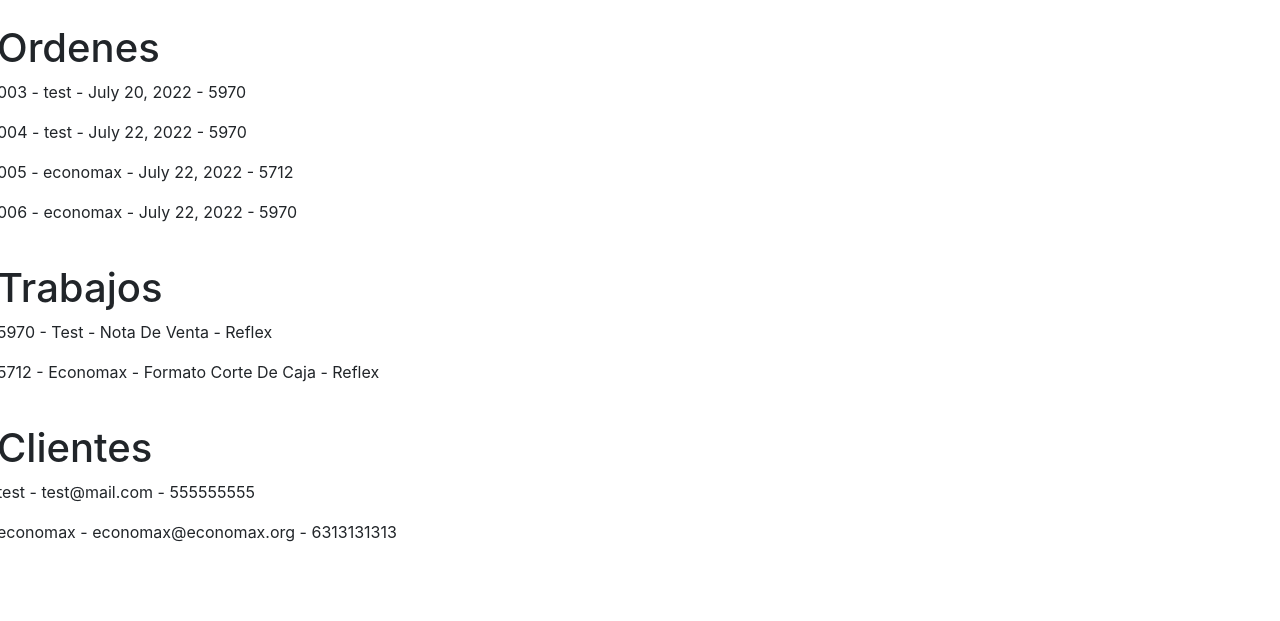
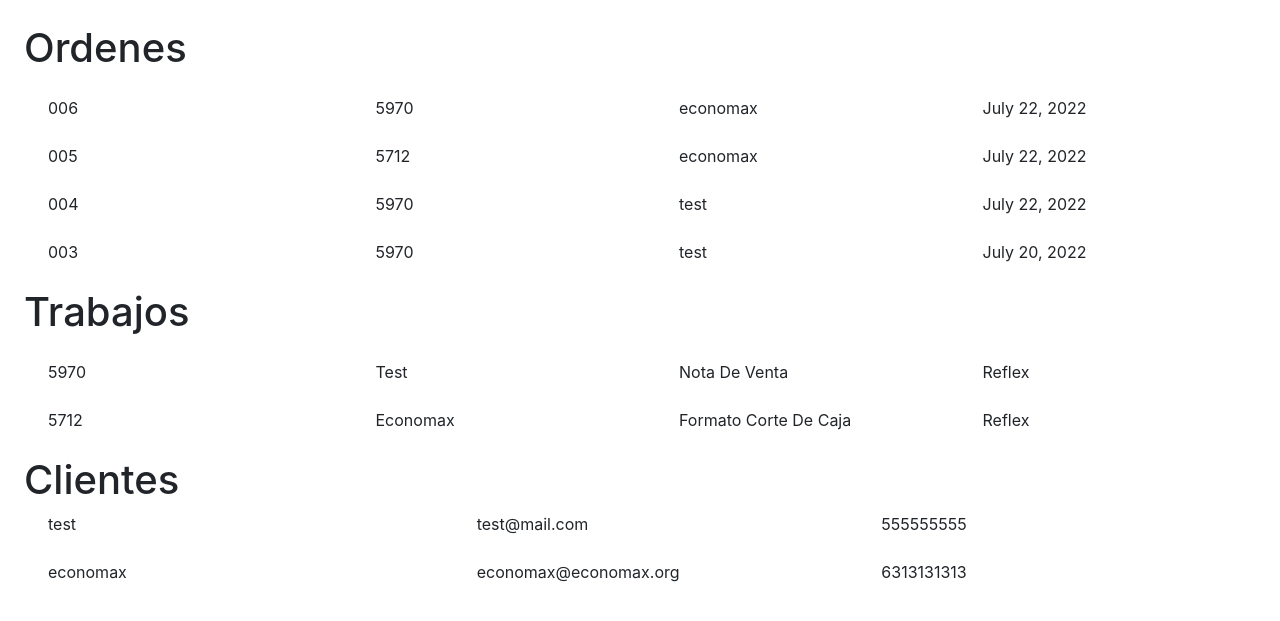
Before and after one commit to Jesusr1297/lider, a Django app: page /busqueda/ in a window 1280 px wide. Shown: the part 70-691 px from the top of the page. Run offline with Django 4.2, Linux system fonts and the light colour scheme; data comes from the database, SQL or seed files in the repository.

Commit message:
Added more structure to search with links and order

```diff
--- a/orders/views.py
+++ b/orders/views.py
@@ -64,7 +64,7 @@ def search_view(request):
                                      Q(doc_inks__icontains=q))
 
         context = {
-            'orders': orders,
+            'orders': orders.order_by('-id'),
             'customers': customers,
             'lider': lider
         }
--- a/templates/orders/order.html
+++ b/templates/orders/order.html
@@ -17,7 +17,7 @@
 
     {% for order in object_list %}
         <div class="row mb-2">
-            <div class="col-1 mx-4 my-auto">{{ order.lider_id }}</div>
+            <a class="col-1 mx-4 my-auto link-dark" href="{% url 'order-detail' order.id %}">{{ order.lider_id }}</a>
             <div class="col mx-auto my-auto">{{ order.customer }}</div>
             <div class="col my-auto">{{ order.date_ordered }}</div>
             <div class="col-1"> <a href="{% url 'order-detail' order.id %}" class="btn">Detalles</a></div>
--- a/templates/search/search.html
+++ b/templates/search/search.html
@@ -1,34 +1,41 @@
 {% extends 'orders/base.html' %}
 
 {% block content %}
-
+    <div class="mx-4 my-4">
         {% if orders %}
-        <div class="row my-4">
             <h1>Ordenes</h1>
             {% for order in orders %}
-            <p>{{ order.id | stringformat:'03d'}} - {{ order.customer }} - {{ order.date_ordered }} - {{ order.lider_id }}</p>
+                <div class="row my-4">
+                    <a href="{% url 'order-detail' order.id %}" class="col mx-4 link-dark">{{ order.id | stringformat:'03d'}}</a>
+                    <a href="#" class="col link-dark">{{ order.lider_id }}</a>
+                    <a class="col link-dark">{{ order.customer }}</a>
+                    <div class="col">{{ order.date_ordered }}</div>
+                </div>
             {% endfor %}
-    </div>
         {% endif %}
 
         {% if lider %}
-        <div class="row my-4">
             <h1>Trabajos</h1>
             {% for l in lider %}
-                <p>{{ l.lider_id}} - {{ l.customer|title}} - {{ l.doc_description|title }} - {{ l.doc_inks|title }}</p>
+                <div class="row my-4">
+                    <a href='#' class="col mx-4 link-dark">{{ l.lider_id }}</a>
+                    <a class="col link-dark">{{ l.customer|title }}</a>
+                    <div class="col">{{ l.doc_description|title}}</div>
+                    <div class="col">{{ l.doc_inks|title }}</div>
+                </div>
             {% endfor %}
-    </div>
         {% endif %}
 
         {% if customers %}
-        <div class="row mb-4">
             <h1>Clientes</h1>
             {% for customer in customers %}
-                <p>{{ customer.name_company }} - {{ customer.email }} - {{ customer.phone_number }}</p>
+                <div class="row mb-4">
+                    <a href="#" class="col mx-4 link-dark">{{ customer.name_company }}</a>
+                    <div class="col">{{ customer.email }}</div>
+                    <div class="col">{{ customer.phone_number}}</div>
+                </div>
             {% endfor %}
-    </div>
         {% endif %}
 
-
-
+    </div>
 {% endblock %}
```
Lines whose indentation alone changed are shown as unchanged.
